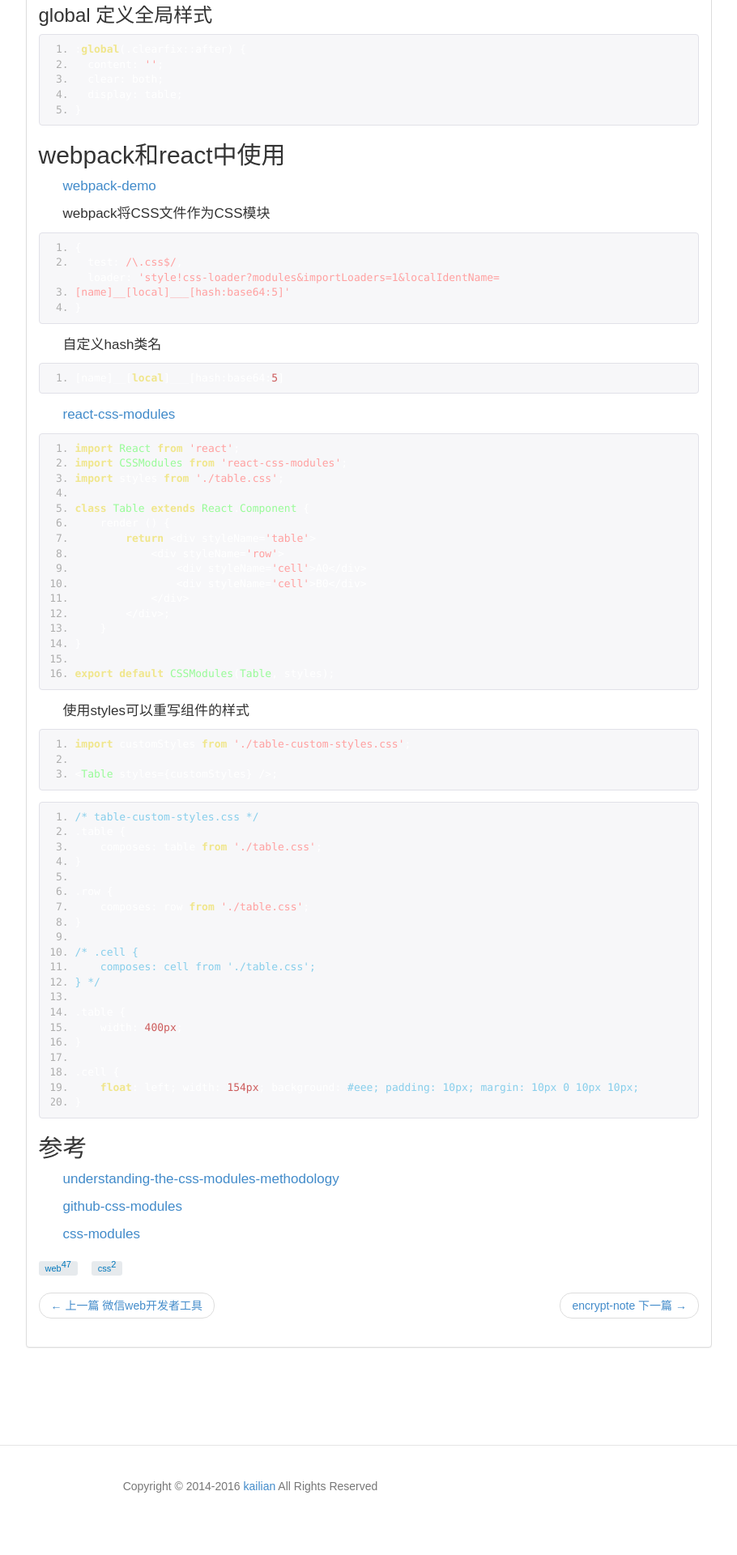
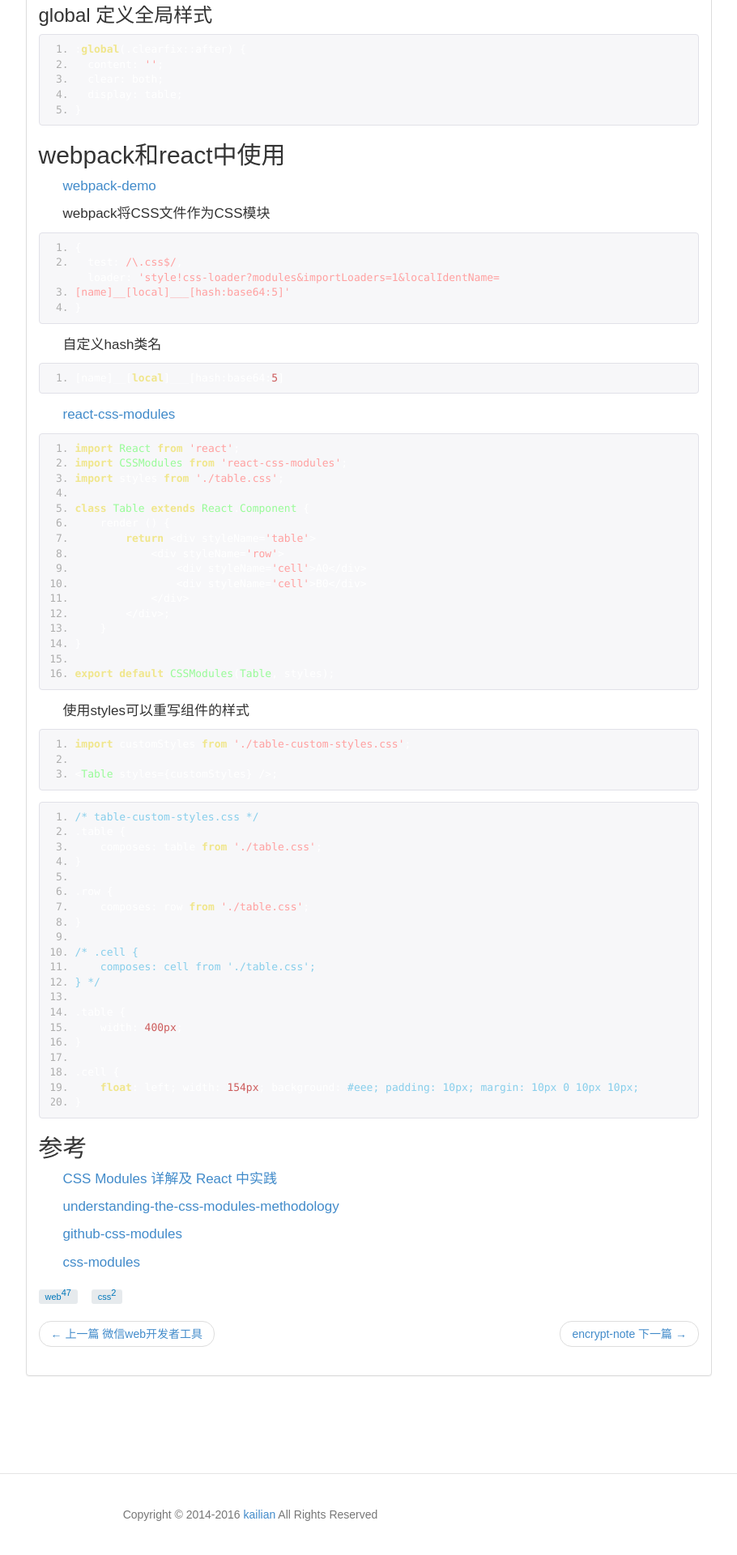
Before and after one commit to kailian/kailian.github.io, a Jekyll site: the page built from _posts/2016-10-06-css-module.md, in a window 1280 px wide. Shown: the part 2999-4919 px from the top of the page at 81% size, without its empty margins (331-1241 px from the left). Built offline with Jekyll 4.4.1, drawn with Linux system fonts in a browser that asks for light colours; comment, search, counter and statistics services are not loaded; before the commit the page ends 4884 px from its top, so only the background shows below that.

Commit message:
【文章】css module

```diff
--- a/_posts/2016-10-06-css-module.md
+++ b/_posts/2016-10-06-css-module.md
@@ -242,7 +242,9 @@ import customStyles from './table-custom-styles.css';
 
 ## 参考
 
-[understanding-the-css-modules-methodology](http://www.zcfy.cc/article/understanding-the-css-modules-methodology-1329.html?hmsr=toutiao.io&utm_medium=toutiao.io&utm_source=toutiao.io)
+[CSS Modules 详解及 React 中实践](https://github.com/camsong/blog/issues/5)
+
+[understanding-the-css-modules-methodology](http://www.zcfy.cc/article/understanding-the-css-modules-methodology-1329.html)
 
 [github-css-modules](https://github.com/css-modules/css-modules)
 
```
Also changed, not shown: assets/themes/twitter/css/docs.min.css.
